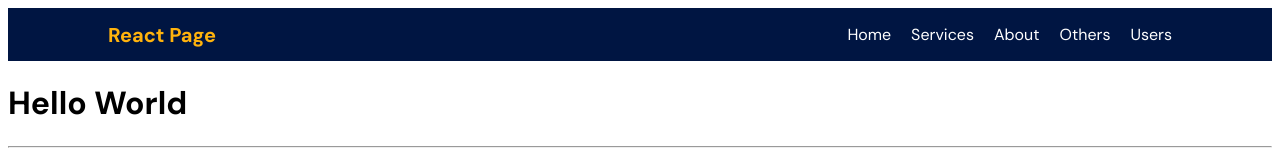
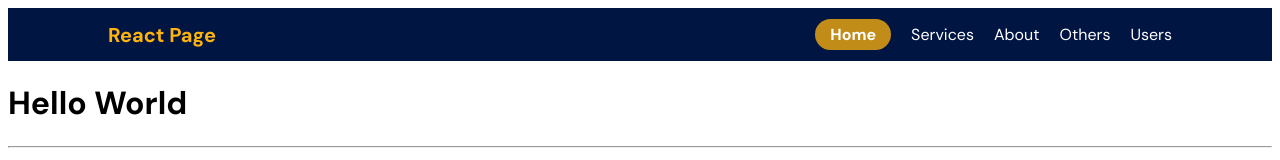
Before and after one commit to MoeezAhmed-Developer/React-Course, a React (Vite) app: page / in a window 1280 px wide. Shown: the top 160 px of the page. Built offline with nearby package versions, Linux system fonts and the light colour scheme.

Commit message:
refactor: replace Link with NavLink in Header component for active link styling

```diff
--- a/src/components/Header.jsx
+++ b/src/components/Header.jsx
@@ -1,4 +1,4 @@
-import { Link } from "react-router";
+import { Link, NavLink } from "react-router";
 import "../css/header.css";
 
 function Header() {
@@ -10,19 +10,19 @@ function Header() {
       <nav>
         <ul>
           <li>
-            <Link to="/">Home</Link>
+            <NavLink to="/">Home</NavLink>
           </li>
           <li>
-            <Link to="/service">Services</Link>
+            <NavLink to="/service">Services</NavLink>
           </li>
           <li>
-            <Link to="/about">About</Link>
+            <NavLink to="/about">About</NavLink>
           </li>
           <li>
-            <Link to="/pk/others">Others</Link>
+            <NavLink to="/pk/others">Others</NavLink>
           </li>
           <li>
-            <Link to="/users">Users</Link>
+            <NavLink to="/users">Users</NavLink>
           </li>
         </ul>
       </nav>
--- a/src/css/header.css
+++ b/src/css/header.css
@@ -33,3 +33,14 @@
 .navbar ul li a:hover {
   color: #ffb30d;
 }
+
+nav ul li .active {
+  font-weight: 800;
+  background-color: #ffb20dc2;
+  padding: 5px 15px;
+  border-radius: 50px;
+}
+
+nav ul li .active:hover {
+  color: #fff;
+}
```
